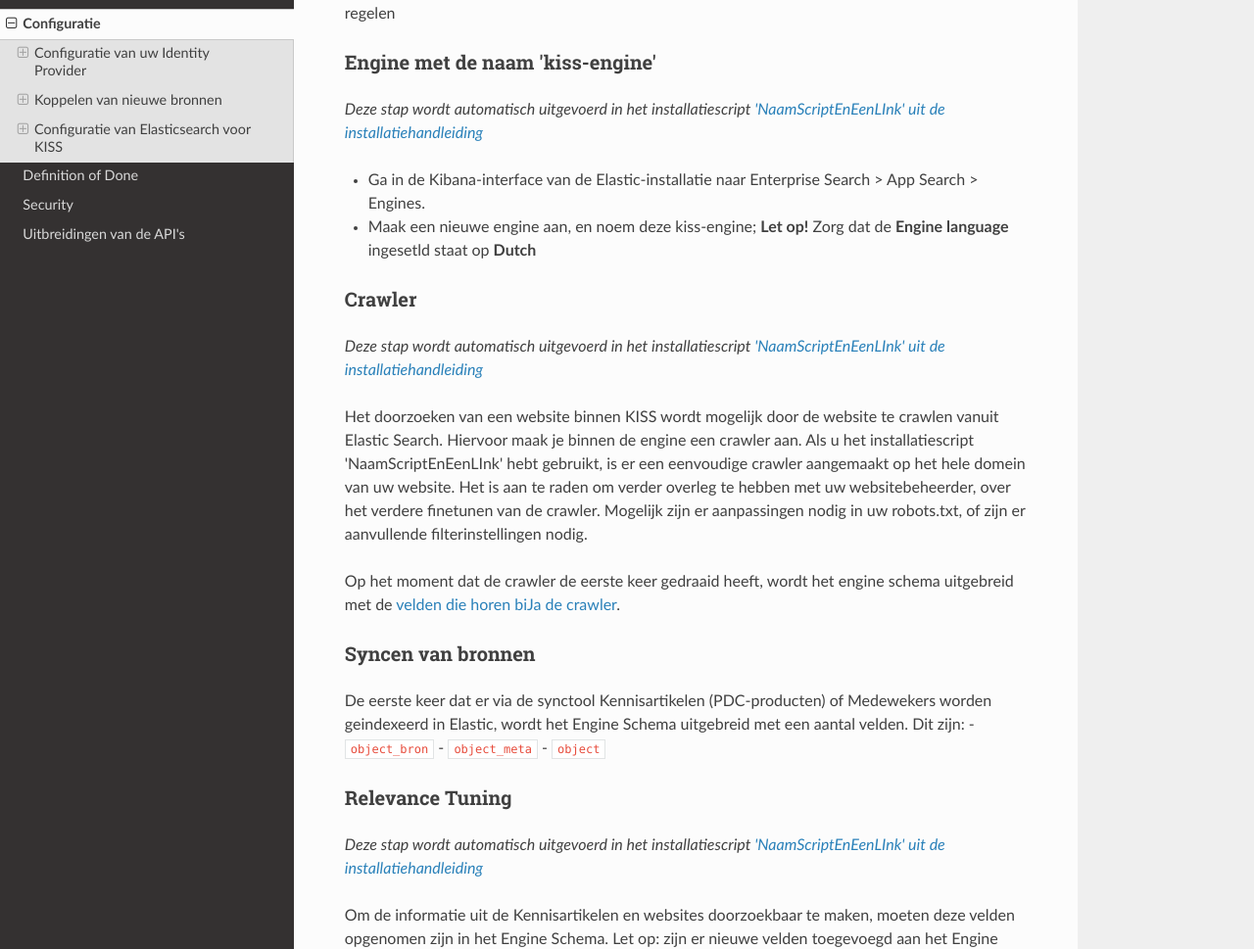
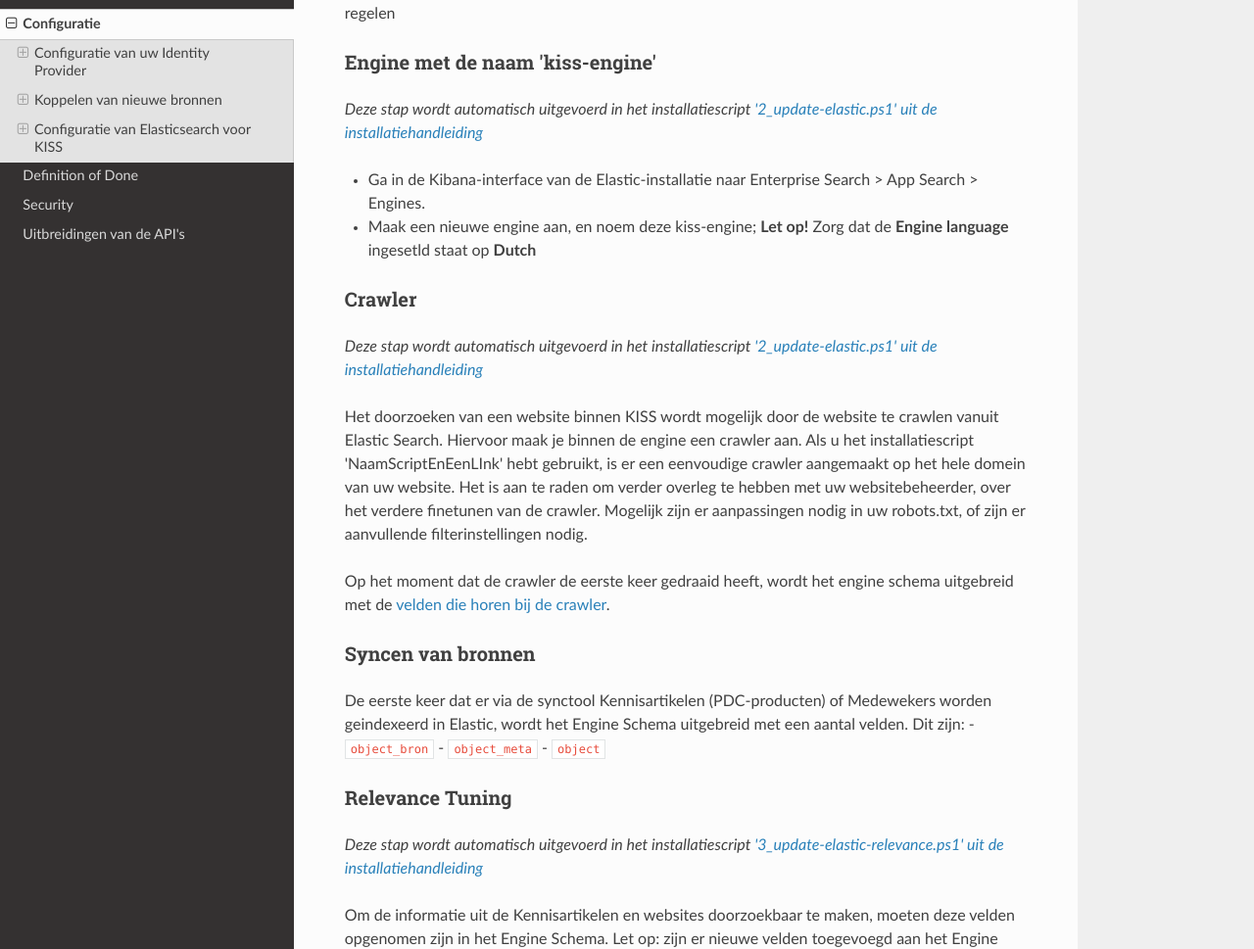
Before and after one commit to Klantinteractie-Servicesysteem/.github, an MkDocs documentation site: the page built from docs/CONFIGURATIE.md, in a window 1280 px wide and 1400 px high, scrolled down 2829 px. Shown: the part 156-1125 px from the top of the window at 98% size. Built offline with MkDocs 1.6.1, drawn with Linux system fonts in a browser that asks for light colours; nearby versions of some CDN libraries.

Commit message:
Update CONFIGURATIE.md
Naam elastic scripts opgenomen

```diff
--- a/docs/CONFIGURATIE.md
+++ b/docs/CONFIGURATIE.md
@@ -50,17 +50,17 @@
 KISS maakt gebruik van Elasticsearch voor het ontsluiten van doorzoekbare bronnen. Dit zijn: Kennisartikelen (PDC-producten), websitepagina's en ook medewerkers.  Om te zorgen dat de informatie van deze bronnen opd e juiste manier in KISS terecht komt moet u een aantal zaken regelen
 
 ### Engine met de naam 'kiss-engine'
-_Deze stap wordt automatisch uitgevoerd in het installatiescript ['NaamScriptEnEenLInk' uit de installatiehandleiding](https://github.com/Klantinteractie-Servicesysteem/.github/blob/main/docs/INSTALLATION.md)_
+_Deze stap wordt automatisch uitgevoerd in het installatiescript ['2_update-elastic.ps1' uit de installatiehandleiding](https://github.com/Klantinteractie-Servicesysteem/.github/blob/main/docs/INSTALLATION.md)_
 
 - Ga in de Kibana-interface van de Elastic-installatie naar Enterprise Search > App Search > Engines.
 - Maak een nieuwe engine aan, en noem deze kiss-engine; **Let op!** Zorg dat de **Engine language** ingesetld staat op **Dutch**
 
 ### Crawler
-_Deze stap wordt automatisch uitgevoerd in het installatiescript ['NaamScriptEnEenLInk' uit de installatiehandleiding](https://github.com/Klantinteractie-Servicesysteem/.github/blob/main/docs/INSTALLATION.md)_
+_Deze stap wordt automatisch uitgevoerd in het installatiescript ['2_update-elastic.ps1' uit de installatiehandleiding](https://github.com/Klantinteractie-Servicesysteem/.github/blob/main/docs/INSTALLATION.md)_
 
 Het doorzoeken van een website binnen KISS wordt mogelijk door de website te crawlen vanuit Elastic Search. Hiervoor maak je binnen de engine een crawler aan. Als u het installatiescript 'NaamScriptEnEenLInk' hebt gebruikt, is er een eenvoudige crawler aangemaakt op het hele domein van uw website. Het is aan te raden om verder overleg te hebben met uw websitebeheerder, over het verdere finetunen van de crawler. Mogelijk zijn er aanpassingen nodig in uw robots.txt, of zijn er aanvullende filterinstellingen nodig.
 
-Op het moment dat de crawler de eerste keer gedraaid heeft, wordt het engine schema uitgebreid met de [velden die horen biJa de crawler](https://www.elastic.co/guide/en/app-search/current/web-crawler-reference.html#web-crawler-reference-web-crawler-schema).
+Op het moment dat de crawler de eerste keer gedraaid heeft, wordt het engine schema uitgebreid met de [velden die horen bij de crawler](https://www.elastic.co/guide/en/app-search/current/web-crawler-reference.html#web-crawler-reference-web-crawler-schema).
 
 ### Syncen van bronnen
 De eerste keer dat er via de synctool Kennisartikelen (PDC-producten) of Medewekers worden geindexeerd in Elastic, wordt het Engine Schema uitgebreid met een aantal velden. Dit zijn:
@@ -69,7 +69,7 @@
 - `object`
 
 ### Relevance Tuning
-_Deze stap wordt automatisch uitgevoerd in het installatiescript ['NaamScriptEnEenLInk' uit de installatiehandleiding](https://github.com/Klantinteractie-Servicesysteem/.github/blob/main/docs/INSTALLATION.md)_
+_Deze stap wordt automatisch uitgevoerd in het installatiescript ['3_update-elastic-relevance.ps1' uit de installatiehandleiding](https://github.com/Klantinteractie-Servicesysteem/.github/blob/main/docs/INSTALLATION.md)_
 
 Om de informatie uit de Kennisartikelen en websites doorzoekbaar te maken, moeten deze velden opgenomen zijn in het Engine Schema. Let op: zijn er nieuwe velden toegevoegd aan het Engine Schema, bijvoorbeeld omdat er een nieuw type bron wordt toegevoegd? Dan moeten deze velden doorzoekbaar gemaakt worden. Dit kunt u doen m.b.v. de knop 'Update search settings' op de pagina Manage engine schema. U kunt ook op de pagina Relevance Tuning aangeven dat een schemaveld doorzoekbaar moet zijn.
 
```
